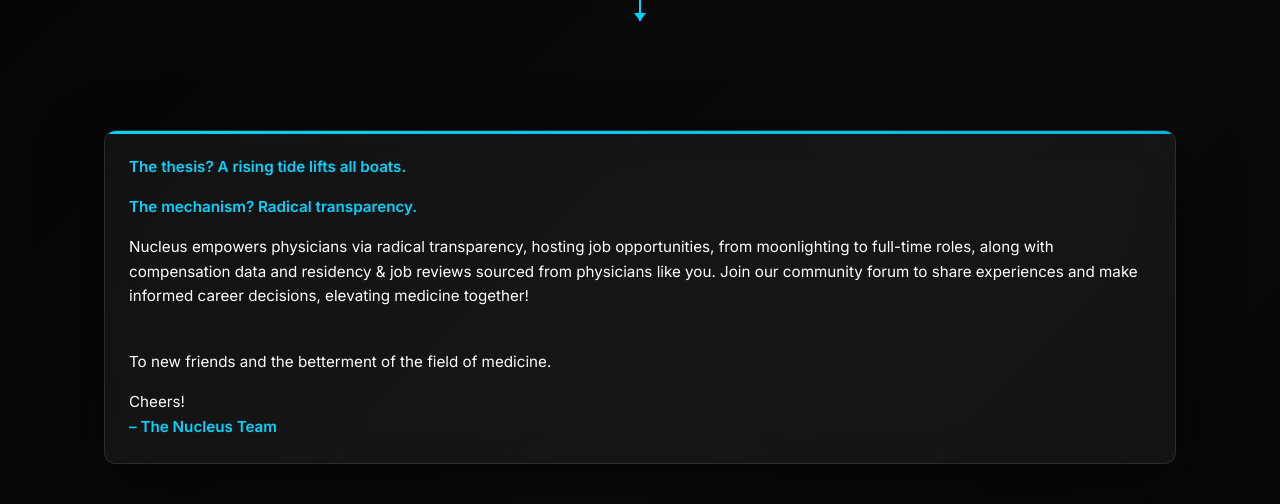
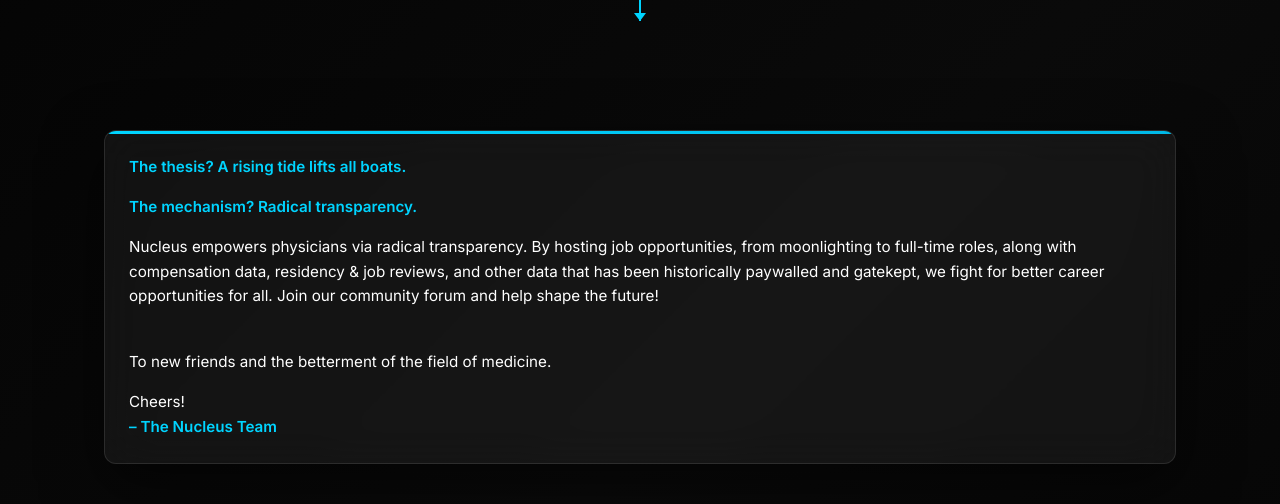
Before and after one commit to roodchris/Nucleus, a Flask app: page / in a window 1280 px wide. Shown: the part 1002-1506 px from the top of the page. Run offline with Flask 3, Linux system fonts and the light colour scheme.

Commit message:
Update mission statement with stronger messaging
- Emphasize fight against historically paywalled and gatekept data
- Add call to action about helping shape the future
- Strengthen messaging about fighting for better career opportunities
- Maintain core thesis and mechanism statements
- Keep closing signature from The Nucleus Team

```diff
--- a/app/templates/home.html
+++ b/app/templates/home.html
@@ -112,7 +112,7 @@
             <strong>The mechanism? Radical transparency.</strong>
           </p>
           <p class="mission-text">
-            Nucleus empowers physicians via radical transparency, hosting job opportunities, from moonlighting to full-time roles, along with compensation data and residency & job reviews sourced from physicians like you. Join our community forum to share experiences and make informed career decisions, elevating medicine together!
+            Nucleus empowers physicians via radical transparency. By hosting job opportunities, from moonlighting to full-time roles, along with compensation data, residency & job reviews, and other data that has been historically paywalled and gatekept, we fight for better career opportunities for all. Join our community forum and help shape the future!
           </p>
           <br>
           <p class="mission-text">
```
